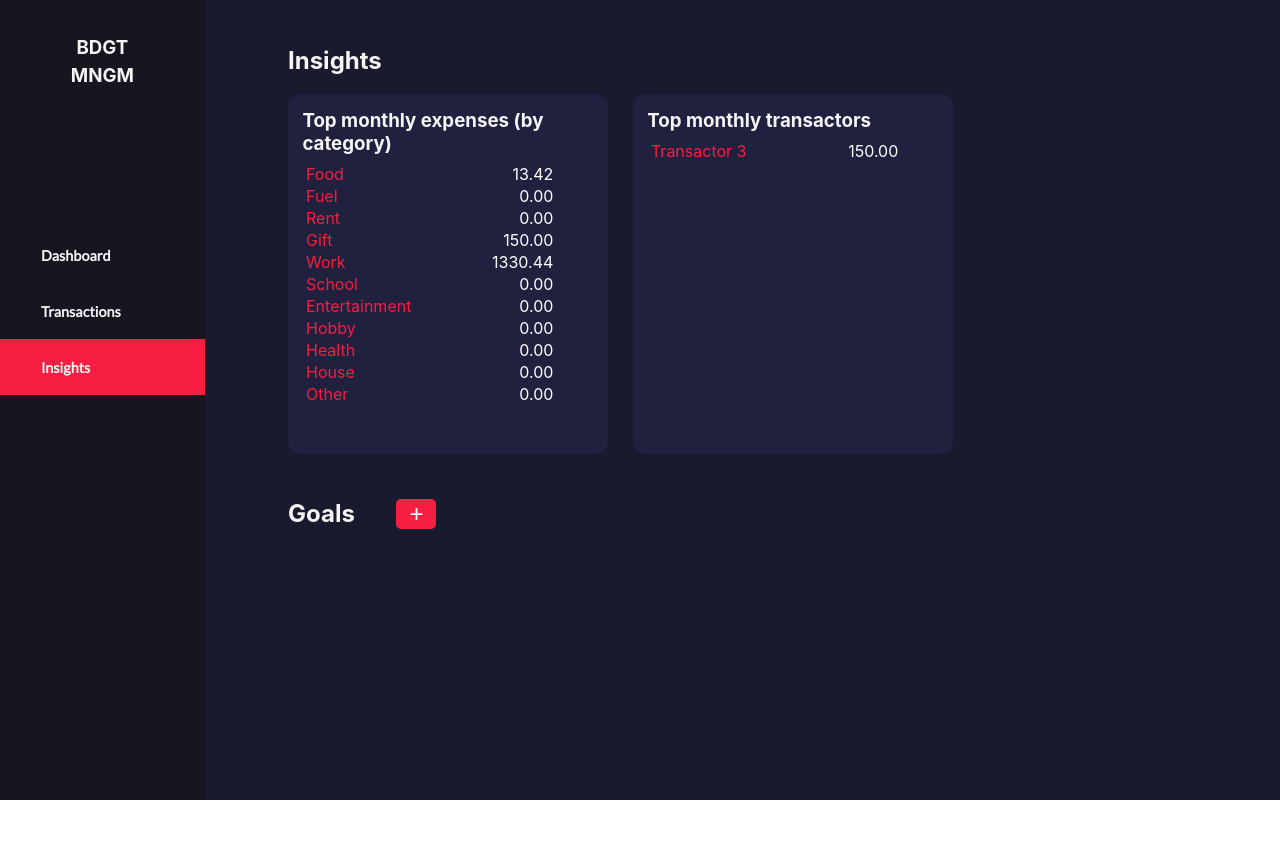
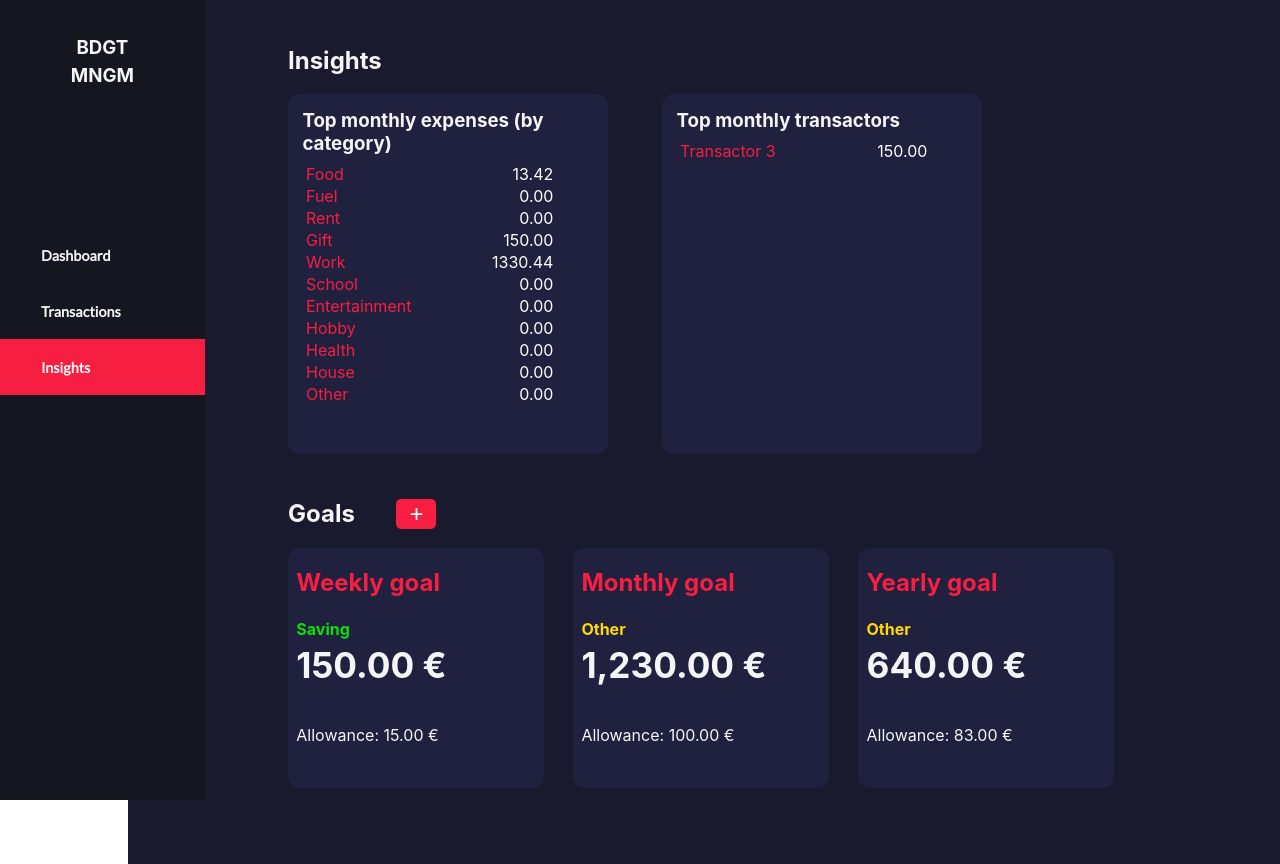
Before and after one commit to Filip-A25/budget-management-app, a React (Create React App) app: page / in a window 1280 px wide. Both pictures are taken after a click on the link "Insights". Before the commit the page ends 800 px from the top, so only its background shows below. Built offline with nearby package versions, Linux system fonts and the light colour scheme.

Commit message:
Set goals added in Insights.

```diff
--- a/src/components/GoalDisplay.js
+++ b/src/components/GoalDisplay.js
@@ -1,11 +1,22 @@
+import { MainContext } from "../components/MainContent";
+import { useContext } from 'react';
+
 function GoalDisplay(props) {
+
+    const {handleDecimal} = useContext(MainContext);
+
+    const decimalAmountValue = handleDecimal(props.amount);
+    const decimalAllowanceValue = handleDecimal(props.allowance);
+
+    let typeClasses = props.type === "Saving" ? "goal-sub-header green-text" : "goal-sub-header gold-text";
+
     return (
         <div className="goal-display item-display">
-            <h1>{props.timespan} goal</h1>
-            <h4>{props.type}</h4>
+            <h1 className="main-red-text goal-main-header">{props.timespan} goal</h1>
+            <h4 className={typeClasses}>{props.type}</h4>
             <section className="goal-numbers">
-                <span>{props.amount} €</span><br />
-                <span>Allowance: {props.allowance} €</span>
+                <span className="text-number-main">{decimalAmountValue} €</span><br />
+                <span>Allowance: {decimalAllowanceValue} €</span>
             </section>
         </div>
     )
--- a/src/components/MainContent.js
+++ b/src/components/MainContent.js
@@ -35,10 +35,26 @@ function MainContent() {
         return parseInt(monthValue);
     }
 
+    const handleDecimal = (value) => {
+        let displayValue = value.toString();
+        if (value >= 1000) {
+            displayValue = displayValue.split("");
+            let commaPos;
+
+            if (value < 10000) commaPos = 1;
+            else if (value < 100000) commaPos = 2;
+            else commaPos = 3;
+
+            displayValue.splice(commaPos, 0, ",")
+
+            return displayValue.join("");
+        } else return displayValue;
+    }
+
     return(
         <section id="mc-content">
             <MainContext.Provider value={{categories, transaction, setTransactionData, amountValues, setDataAmount,
-            transactionData, handleDataUpdate, dataKey, handleKeyUpdate, getTransactionMonth}}>
+            transactionData, handleDataUpdate, dataKey, handleKeyUpdate, getTransactionMonth, handleDecimal}}>
                 {activeContent === "Dashboard" ? (
                     <Dashboard />
                 ) : activeContent === "Transactions" ? (
--- a/src/insights/Insights.js
+++ b/src/insights/Insights.js
@@ -1,6 +1,12 @@
 import ListDisplay from "./ListDisplay";
-import { useState } from 'react';
+import { useState, useEffect } from 'react';
 import GoalDsiplay from "../components/GoalDisplay";
+
+let goals = [
+    { timespan: "Weekly", type: "Saving", amount: 150.00, allowance: 15.00, notify: true },
+    { timespan: "Monthly", type: "Other", amount: 1230.00, allowance: 100.00, notify: false},
+    { timespan: "Yearly", type: "Other", amount: 640.00, allowance: 83.00, notify: false}
+]
 
 function Insights() {
     const [popOpen, setOpen] = useState(false);
@@ -10,18 +16,24 @@ function Insights() {
         let typeValue = document.getElementById("g-entry-type").value;
         let amountValue = document.getElementById("g-entry-amount").value;
         let allowanceValue = document.getElementById("g-entry-allowance").value;
-        let notifyValue = document.getElementById("g-entry-notify");
+        let notifyValue = document.getElementById("g-entry-notify").checked ? true : false;
 
         let newArrayData = {
             timespan: timespanValue,
             type: typeValue,
-            amount: amountValue,
-            allowance: allowanceValue
+            amount: parseFloat(amountValue),
+            allowance: parseFloat(allowanceValue),
+            notify: notifyValue
         }
 
-        setArrayValues([...goalArray, newArrayData]);
+        goals.push(newArrayData);
+        setArrayValues(goals);
         setOpen(false);
     }
+
+    useEffect(() => {
+        setArrayValues(goals);
+    }, [goals]);
 
     return (
         <>
@@ -46,14 +58,14 @@ function Insights() {
                     <h1 className="casual-text-color">Goals</h1>
                     <button className="data-add-btn" onClick={() => setOpen(true)}>+</button>
                 </div>
-                <div className="insights-sub-section">
+                <div className="insights-sub-section flex-spaced">
                     {goalArray.map((goal, index) => (
                         <GoalDsiplay
                             key={index}
                             timespan={goal.timespan}
                             type={goal.type}
-                            amount={goal.amount}
-                            allowance={goal.allowance}
+                            amount={goal.amount.toFixed(2)}
+                            allowance={goal.allowance.toFixed(2)}
                         />
                     ))}
                 </div>
--- a/src/main-content-styles.css
+++ b/src/main-content-styles.css
@@ -60,6 +60,7 @@
 
 .total-amount-text {
     font-size: 1.8rem;
+    font-weight: bold;
 }
 
 .heading-section > h2 {
@@ -215,6 +216,9 @@ td > input {
 .insights-sub-section {
     width: 100%;
     display: flex;
+    flex-wrap: wrap;
+    justify-content: left;
+    gap: 3.5%;
     margin-bottom: 3%;
 }
 
@@ -235,4 +239,20 @@ td > input {
     height: 30vh;
     width: 20vw;
     text-align: start;
+    margin-bottom: 3%;
 }
+
+.goal-numbers {
+    height: 50%;
+    display: flex;
+    flex-direction: column;
+    justify-content: space-around;
+}
+
+.goal-main-header {
+    margin-top: 5%;
+}
+
+.goal-sub-header {
+    margin-bottom: 0;
+}
--- a/src/styles.css
+++ b/src/styles.css
@@ -8,8 +8,10 @@
     --casual-text-color: whitesmoke;
     --background-dark-color: rgb(22, 22, 33);
     --background-light-color: rgb(28, 28, 37);
+    --casual-dark-text-color: rgb(48, 48, 48);
     --red-main-theme-color: #f61e41;
-    --casual-dark-text-color: rgb(48, 48, 48);
+    --green-text-color: rgb(13, 222, 13);
+    --gold-text-color: rgb(255, 217, 0);
 
     --main-background-color: rgb(26, 26, 46);
 
@@ -33,6 +35,19 @@
 
 .text-indent {
     padding-left: 5%;
+}
+
+.text-number-main {
+    font-size: 2.2rem;
+    font-weight: bold;
+}
+
+.green-text {
+    color: var(--green-text-color);
+}
+
+.gold-text {
+    color: var(--gold-text-color);
 }
 
 #page-content {
@@ -61,6 +76,10 @@
     display: flex;
     justify-content: center;
     align-items: center;
+}
+
+.flex-spaced {
+    justify-content: space-between;
 }
 
 
--- a/src/transactions/Total.js
+++ b/src/transactions/Total.js
@@ -1,28 +1,15 @@
-import { useState, useEffect } from 'react';
+import { useState, useEffect, useContext } from 'react';
+import { MainContext } from "../components/MainContent";
 
 function Total(props) {
     const classArray = props.isActive ? "total-container standard-button total-active" : "total-container standard-button total-inactive"
+
+    const {handleDecimal} = useContext(MainContext);
 
     const [displayTotalValue, setTotalValue] = useState(0);
     const [displayMonthlyValue, setMonthlyValue] = useState(0);
 
     useEffect(() => {
-        const handleDecimal = (value) => {
-            let displayValue = value.toString();
-            if (value >= 1000) {
-                displayValue = displayValue.split("");
-                let commaPos;
-
-                if (value < 10000) commaPos = 1;
-                else if (value < 100000) commaPos = 2;
-                else commaPos = 3;
-
-                displayValue.splice(commaPos, 0, ",")
-
-                return displayValue.join("");
-            } else return displayValue;
-        }
-
         const decimalTotalValue = handleDecimal(props.value);
         const decimalMonthlyValue = handleDecimal(props.monthlyValue);
 
```
